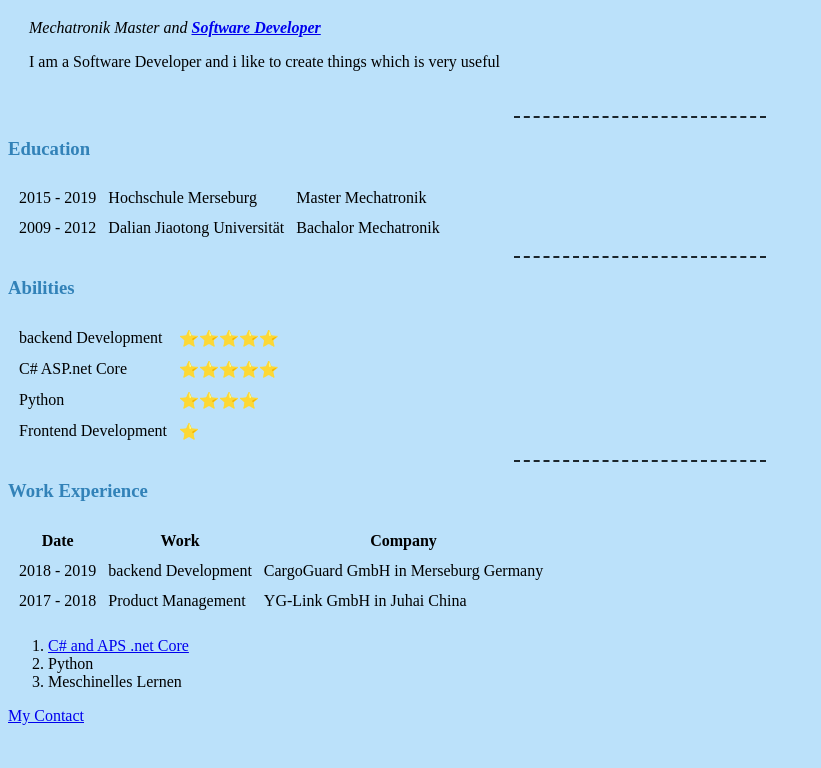
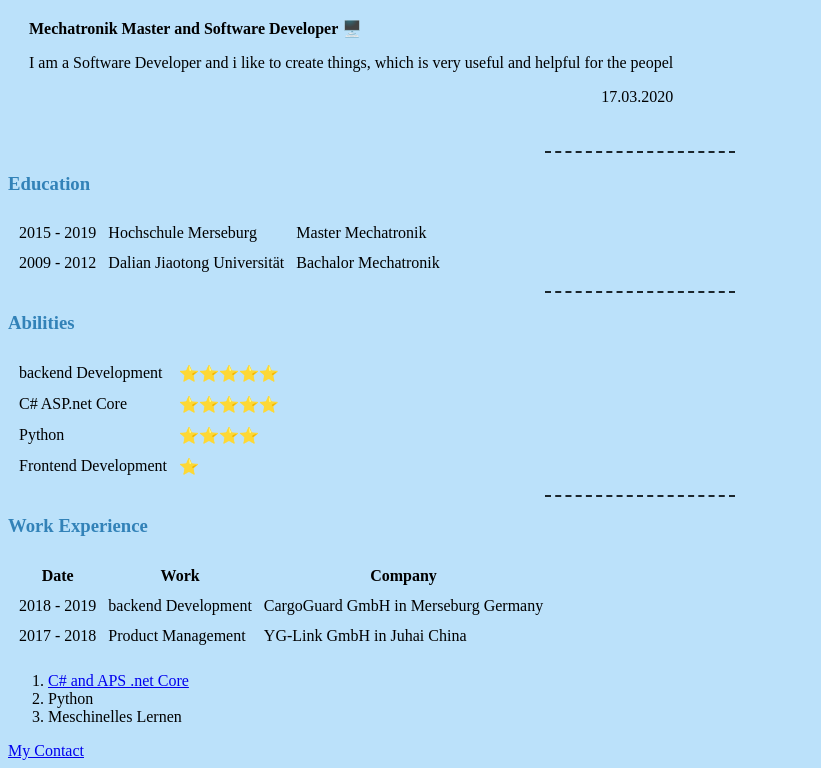
Before and after one commit to byronsheng/lebenslauf, a plain HTML site: page index.html in a window 1280 px wide. Shown: the part 90-858 px from the top of the page, without its empty margins (0-821 px from the left). Before the commit the page ends 823 px from the top, so only its background shows below. Drawn offline with Linux system fonts and the light colour scheme.

Commit message:
added css classes and added info ini ReadMe

```diff
--- a/css/style.css
+++ b/css/style.css
@@ -10,10 +10,14 @@ h3{
   color: #3282b8;
 }
 
+.data{
+  text-align: right;
+}
+
 hr {
   border-style: none;
   border-top-style: dashed;
   border-color: #1b262c;
   border-width: 2px;
-  width: 20%;
+  width: 15%;
 }
--- a/index.html
+++ b/index.html
@@ -5,7 +5,6 @@
   <meta charset="utf-8">
   <title>Sheng's Personal Page</title>
   <link rel="stylesheet" href="css/style.css">
-
 </head>
 
 <body>
@@ -13,9 +12,10 @@
     <tr>
       <td>
         <h1>Bohua Sheng</h1>
-        <p><em>Mechatronik Master and <strong><a href="https://www.google.com/">Software Developer</a></strong></em></p>
-        <p>I am a Software Developer and i like to create things which is very
-          useful</p>
+        <p><strong>Mechatronik Master and Software Developer 🖥️</strong></p>
+        <p>I am a Software Developer and i like to create things, which is very
+          useful and helpful for the peopel</p>
+        <p class="data">17.03.2020</p>
       </td>
     </tr>
   </table>
```
Also changed, not shown: 1 other file.
